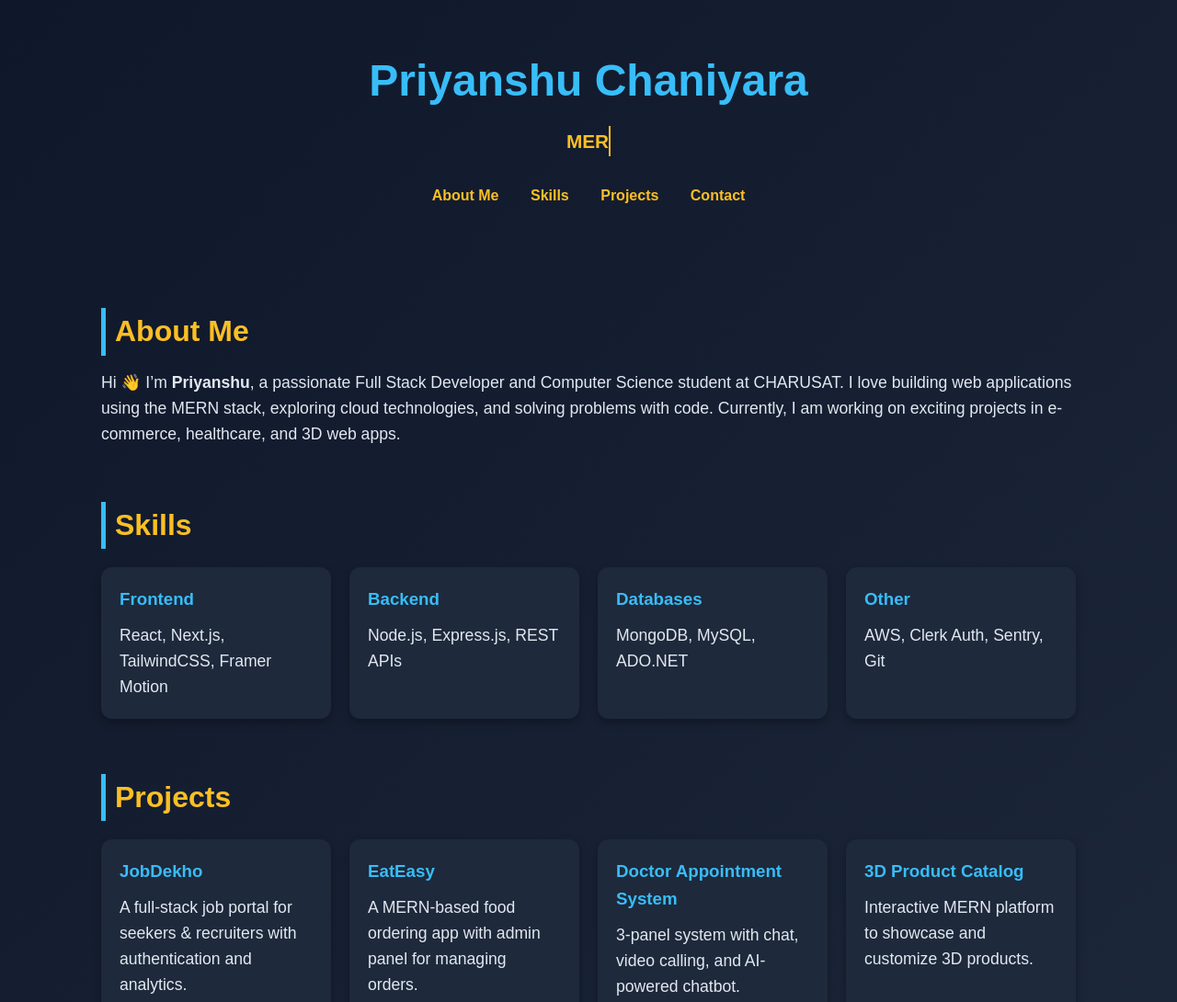
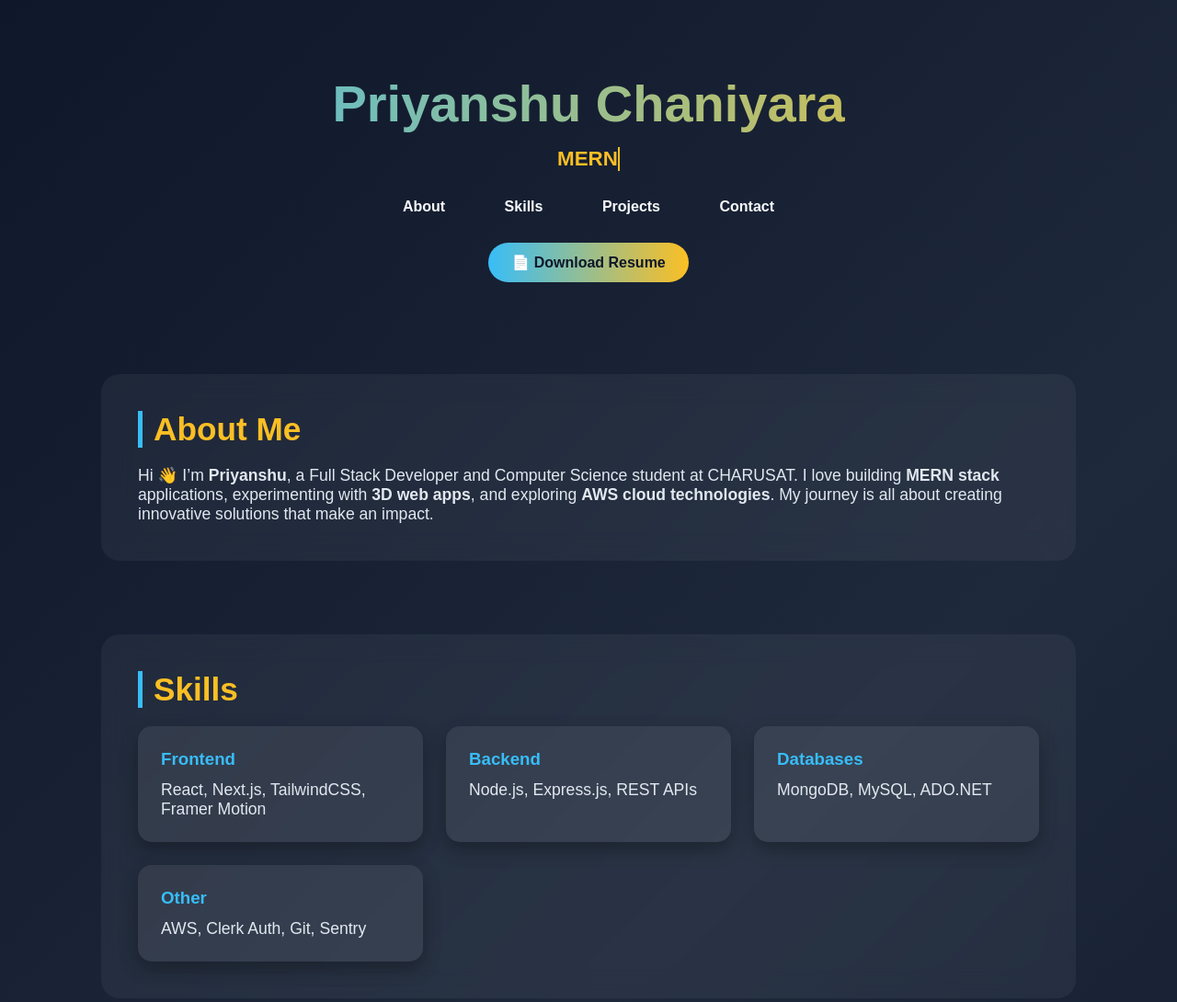
Before and after one commit to Priyanshu-2109/aws-session, a plain HTML site: page index.html in a window 1280 px wide. Shown: the top 1090 px of the page at 92% size. Drawn offline with Linux system fonts and the light colour scheme.

Commit message:
Update index.html

```diff
--- a/index.html
+++ b/index.html
@@ -14,41 +14,75 @@
     }
 
     body {
-      background: linear-gradient(135deg, #0f172a, #1e293b);
+      background: linear-gradient(135deg, #0f172a, #1e293b, #0f172a);
       color: #f8fafc;
-      line-height: 1.6;
+      overflow-x: hidden;
     }
 
     header {
       text-align: center;
-      padding: 50px 20px;
+      padding: 80px 20px 40px;
+      position: relative;
     }
 
     header h1 {
-      font-size: 3rem;
-      color: #38bdf8;
+      font-size: 3.5rem;
+      background: linear-gradient(90deg, #38bdf8, #fbbf24);
+      -webkit-background-clip: text;
+      -webkit-text-fill-color: transparent;
+      font-weight: 700;
+      animation: fadeDown 1s ease-out;
     }
 
     header p {
-      margin-top: 10px;
-      font-size: 1.2rem;
+      margin-top: 15px;
+      font-size: 1.3rem;
       color: #94a3b8;
     }
 
+    .typing {
+      color: #fbbf24;
+      font-weight: bold;
+      font-size: 1.4rem;
+      border-right: 2px solid #fbbf24;
+      white-space: nowrap;
+      overflow: hidden;
+      display: inline-block;
+    }
+
     nav {
-      margin-top: 20px;
+      margin-top: 25px;
     }
 
     nav a {
       margin: 0 15px;
-      color: #fbbf24;
+      color: #f8fafc;
       text-decoration: none;
       font-weight: bold;
-      transition: color 0.3s ease;
+      padding: 8px 15px;
+      border-radius: 20px;
+      transition: background 0.3s ease;
     }
 
     nav a:hover {
-      color: #38bdf8;
+      background: rgba(255, 255, 255, 0.1);
+    }
+
+    .resume-btn {
+      margin-top: 30px;
+      display: inline-block;
+      padding: 12px 25px;
+      background: linear-gradient(90deg, #38bdf8, #fbbf24);
+      color: #0f172a;
+      border-radius: 30px;
+      font-weight: bold;
+      text-decoration: none;
+      transition: transform 0.3s ease, box-shadow 0.3s ease;
+    }
+
+    .resume-btn:hover {
+      transform: translateY(-5px);
+      box-shadow: 0 8px 20px rgba(56, 189, 248, 0.5);
     }
 
     .container {
@@ -58,7 +92,11 @@
     }
 
     section {
-      margin-bottom: 60px;
+      margin-bottom: 80px;
+      padding: 40px;
+      background: rgba(255,255,255,0.05);
+      border-radius: 20px;
+      backdrop-filter: blur(15px);
       opacity: 0;
       transform: translateY(50px);
       transition: all 0.8s ease;
@@ -70,11 +108,11 @@
     }
 
     h2 {
-      font-size: 2rem;
-      margin-bottom: 15px;
+      font-size: 2.2rem;
+      margin-bottom: 20px;
       color: #fbbf24;
       border-left: 5px solid #38bdf8;
-      padding-left: 10px;
+      padding-left: 12px;
     }
 
     p, li {
@@ -89,43 +127,40 @@
     .card-grid {
       display: grid;
       grid-template-columns: repeat(auto-fit, minmax(250px, 1fr));
-      gap: 20px;
+      gap: 25px;
       margin-top: 20px;
     }
 
     .card {
-      background: #1e293b;
-      border-radius: 12px;
-      padding: 20px;
-      box-shadow: 0 4px 10px rgba(0,0,0,0.3);
+      background: rgba(255,255,255,0.07);
+      border-radius: 15px;
+      padding: 25px;
+      box-shadow: 0 8px 20px rgba(0,0,0,0.3);
       transition: transform 0.3s ease, background 0.3s ease;
     }
 
     .card:hover {
-      transform: translateY(-10px);
-      background: #334155;
+      transform: translateY(-12px) scale(1.03);
+      background: rgba(255,255,255,0.12);
     }
 
     .card h3 {
-      margin-bottom: 10px;
+      margin-bottom: 12px;
       color: #38bdf8;
     }
 
     footer {
       text-align: center;
-      padding: 20px;
+      padding: 25px;
       background: #0f172a;
       color: #94a3b8;
+      margin-top: 50px;
     }
 
-    .typing {
-      color: #fbbf24;
-      font-weight: bold;
-      font-size: 1.3rem;
-      border-right: 2px solid #fbbf24;
-      white-space: nowrap;
-      overflow: hidden;
-      display: inline-block;
+    /* Animations */
+    @keyframes fadeDown {
+      from {opacity: 0; transform: translateY(-30px);}
+      to {opacity: 1; transform: translateY(0);}
     }
   </style>
 </head>
@@ -135,20 +170,21 @@
     <h1>Priyanshu Chaniyara</h1>
     <p><span class="typing"></span></p>
     <nav>
-      <a href="#about">About Me</a>
+      <a href="#about">About</a>
       <a href="#skills">Skills</a>
       <a href="#projects">Projects</a>
       <a href="#contact">Contact</a>
     </nav>
+    <a href="#" class="resume-btn">📄 Download Resume</a>
   </header>
 
   <div class="container">
     <section id="about">
       <h2>About Me</h2>
       <p>
-        Hi 👋 I’m <strong>Priyanshu</strong>, a passionate Full Stack Developer and Computer Science student at CHARUSAT.
-        I love building web applications using the MERN stack, exploring cloud technologies, and solving problems with code.
-        Currently, I am working on exciting projects in e-commerce, healthcare, and 3D web apps.
+        Hi 👋 I’m <strong>Priyanshu</strong>, a Full Stack Developer and Computer Science student at CHARUSAT.
+        I love building <strong>MERN stack</strong> applications, experimenting with <strong>3D web apps</strong>, and exploring <strong>AWS cloud technologies</strong>.
+        My journey is all about creating innovative solutions that make an impact.
       </p>
     </section>
 
@@ -158,7 +194,7 @@
         <div class="card"><h3>Frontend</h3><p>React, Next.js, TailwindCSS, Framer Motion</p></div>
         <div class="card"><h3>Backend</h3><p>Node.js, Express.js, REST APIs</p></div>
         <div class="card"><h3>Databases</h3><p>MongoDB, MySQL, ADO.NET</p></div>
-        <div class="card"><h3>Other</h3><p>AWS, Clerk Auth, Sentry, Git</p></div>
+        <div class="card"><h3>Other</h3><p>AWS, Clerk Auth, Git, Sentry</p></div>
       </div>
     </section>
 
@@ -167,26 +203,26 @@
       <div class="card-grid">
         <div class="card">
           <h3>JobDekho</h3>
-          <p>A full-stack job portal for seekers & recruiters with authentication and analytics.</p>
+          <p>A full-stack job portal for seekers & recruiters with Clerk authentication and Sentry integration.</p>
         </div>
         <div class="card">
           <h3>EatEasy</h3>
-          <p>A MERN-based food ordering app with admin panel for managing orders.</p>
+          <p>A MERN-based food ordering app with admin panel for managing orders in real-time.</p>
         </div>
         <div class="card">
           <h3>Doctor Appointment System</h3>
-          <p>3-panel system with chat, video calling, and AI-powered chatbot.</p>
+          <p>3-panel system with chat, video calling, and AI chatbot integration for healthcare support.</p>
         </div>
         <div class="card">
           <h3>3D Product Catalog</h3>
-          <p>Interactive MERN platform to showcase and customize 3D products.</p>
+          <p>An interactive MERN platform to showcase and customize 3D models with color & texture options.</p>
         </div>
       </div>
     </section>
 
     <section id="contact">
       <h2>Contact</h2>
-      <p>If you’d like to connect, feel free to reach me:</p>
+      <p>Let’s connect and build something amazing 🚀</p>
       <ul>
         <li>Email: <a href="mailto:priyanshuchaniyara@gmail.com" style="color:#38bdf8;">priyanshuchaniyara@gmail.com</a></li>
         <li>LinkedIn: <a href="https://linkedin.com" target="_blank" style="color:#38bdf8;">linkedin.com/in/priyanshu</a></li>
@@ -196,7 +232,7 @@
   </div>
 
   <footer>
-    <p>© 2025 Priyanshu Chaniyara | Built with ❤️ and JavaScript</p>
+    <p>© 2025 Priyanshu Chaniyara | Built with ❤️ and Creativity</p>
   </footer>
 
   <script>
```
